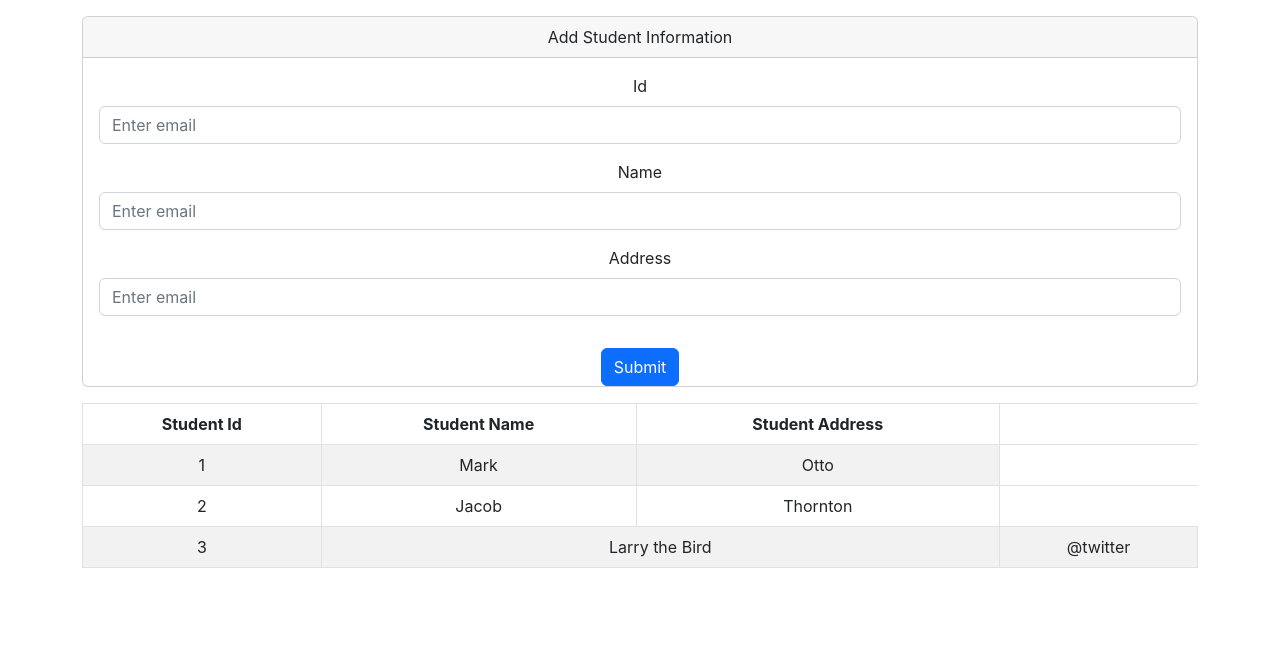
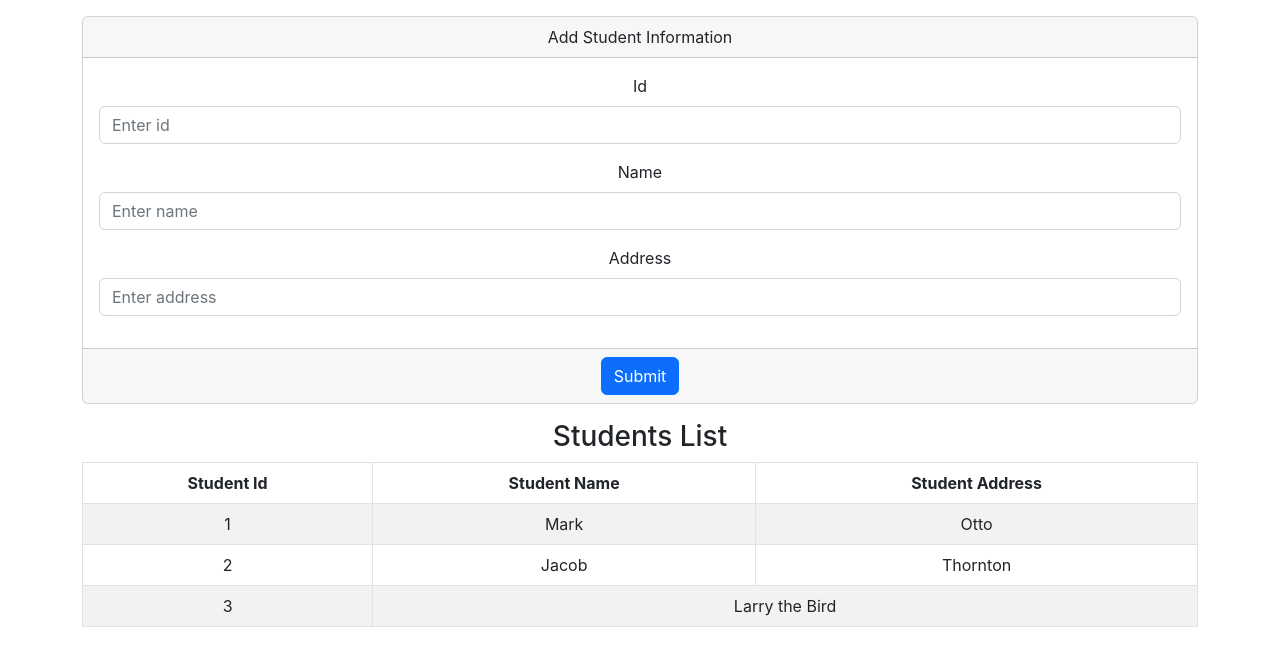
Before and after one commit to itzdharmik07/Student-Mangement-Frontend, a React (Create React App) app: page / in a window 1280 px wide. Shown: the top 666 px of the page. Built offline with nearby package versions, Linux system fonts and the light colour scheme.

Commit message:
Implement Student Save

```diff
--- a/package.json
+++ b/package.json
@@ -6,6 +6,7 @@
     "@testing-library/jest-dom": "^5.16.4",
     "@testing-library/react": "^13.3.0",
     "@testing-library/user-event": "^13.5.0",
+    "axios": "^0.27.2",
     "bootstrap": "^5.2.0",
     "react": "^18.2.0",
     "react-bootstrap": "^2.4.0",
--- a/src/components/Student.js
+++ b/src/components/Student.js
@@ -1,31 +1,66 @@
-import React from "react";
+import axios from "axios";
+import React, {useState} from "react";
 import { Container, Form, Card, Button } from "react-bootstrap";
-import CardHeader from "react-bootstrap/esm/CardHeader";
+
 
 export default function Student() {
+
+  const [id, setId] = useState();
+  const [name, setName] = useState();
+  const [address, setAddress] = useState();
+
+  let student = {
+    id : id,
+    name : name,
+    address : address
+  }
+
+  let textChanged = (event) => {
+    if(event.target.name==="id"){
+      setId(event.target.value);
+    } else if(event.target.name==="name"){
+      setName(event.target.value);
+    } else if(event.target.name==="address"){
+      setAddress(event.target.value);
+    }
+  }
+
+  let saveStudent = (event) => {
+    event.preventDefault();
+    axios.post("http://localhost:8080/student", student)
+    .then(response => {
+      if(response.data != null){
+        alert('Record added successfully');
+      }
+    })
+    .catch(error => alert(error));
+  }
+
   return (
     <div  className="my-3">
     <Container>
       <Card>
-        <Form>
+        <Form onSubmit={saveStudent}>
           <Card.Header>Add Student Information</Card.Header>
           <Card.Body>
-            <Form.Group className="mb-3" controlId="formBasicEmail">
+            <Form.Group className="mb-3">
               <Form.Label>Id</Form.Label>
-              <Form.Control type="text" placeholder="Enter email" />
+              <Form.Control name="id" value={id} type="text" placeholder="Enter id" onChange={textChanged}/>
             </Form.Group>
-            <Form.Group className="mb-3" controlId="formBasicEmail">
+            <Form.Group className="mb-3">
               <Form.Label>Name</Form.Label>
-              <Form.Control type="text" placeholder="Enter email" />
+              <Form.Control name="name" value={name} type="text" placeholder="Enter name" onChange={textChanged} />
             </Form.Group>
-            <Form.Group className="mb-3" controlId="formBasicEmail">
+            <Form.Group className="mb-3">
               <Form.Label>Address</Form.Label>
-              <Form.Control type="text" placeholder="Enter email" />
+              <Form.Control name="address" value={address} type="text" placeholder="Enter address" onChange={textChanged} />
             </Form.Group>
           </Card.Body>
+          <Card.Footer>
           <Button variant="primary" type="submit">
             Submit
           </Button>
+          </Card.Footer>
         </Form>
       </Card>
     </Container>
--- a/src/components/StudentList.js
+++ b/src/components/StudentList.js
@@ -1,10 +1,12 @@
-import React from 'react'
-import { Container, Table } from 'react-bootstrap'
+import React from "react";
+import { Card, Container, Table } from "react-bootstrap";
 
 export default function StudentList() {
   return (
     <div className="my-3">
       <Container>
+        <Card.Header><h3>Students List</h3></Card.Header>
+        <Card.Body>
           <Table striped bordered hover>
             <thead>
               <tr>
@@ -27,11 +29,11 @@ export default function StudentList() {
               <tr>
                 <td>3</td>
                 <td colSpan={2}>Larry the Bird</td>
-          <td>@twitter</td>
               </tr>
             </tbody>
           </Table>
+        </Card.Body>
       </Container>
     </div>
-  )
+  );
 }
```
Also changed, not shown: 2 other files (tests, documents, lock files or other folders). Lines whose indentation alone changed are shown as unchanged.
